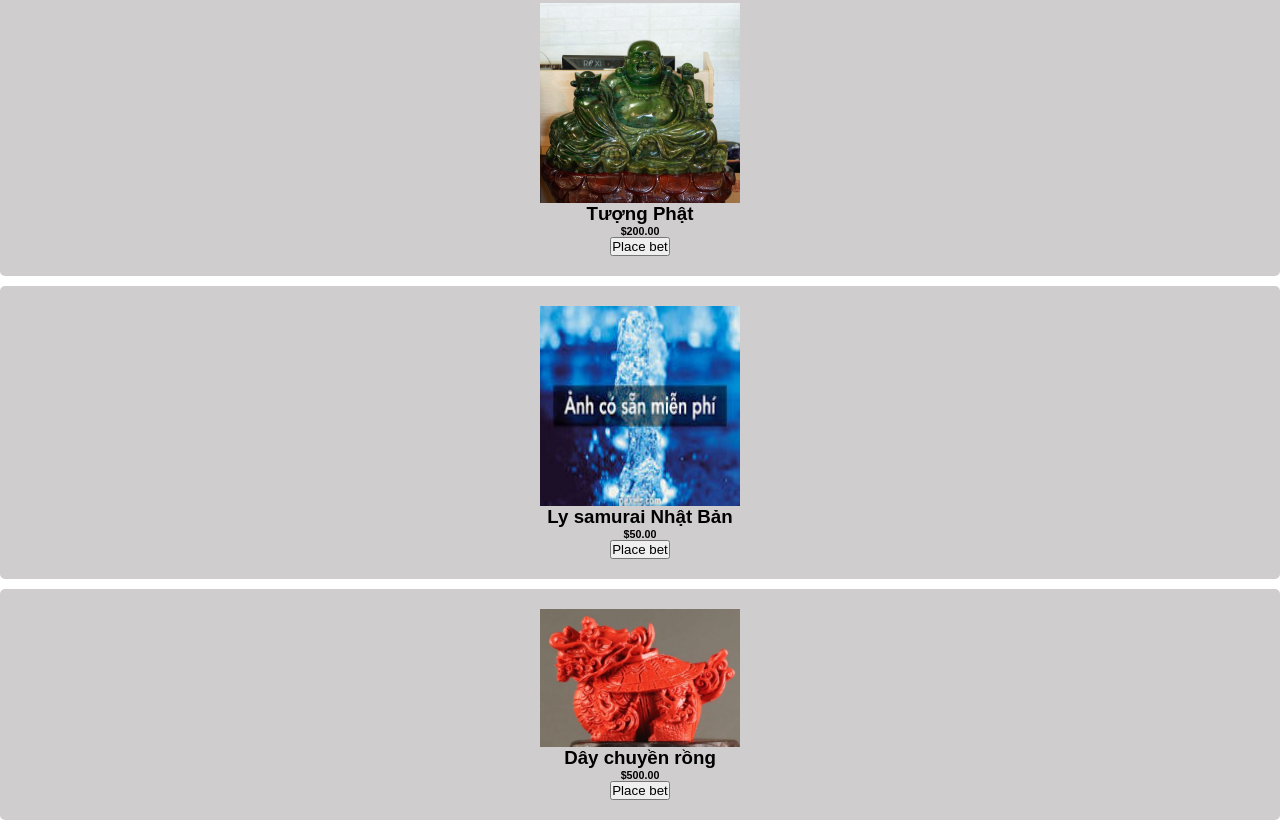
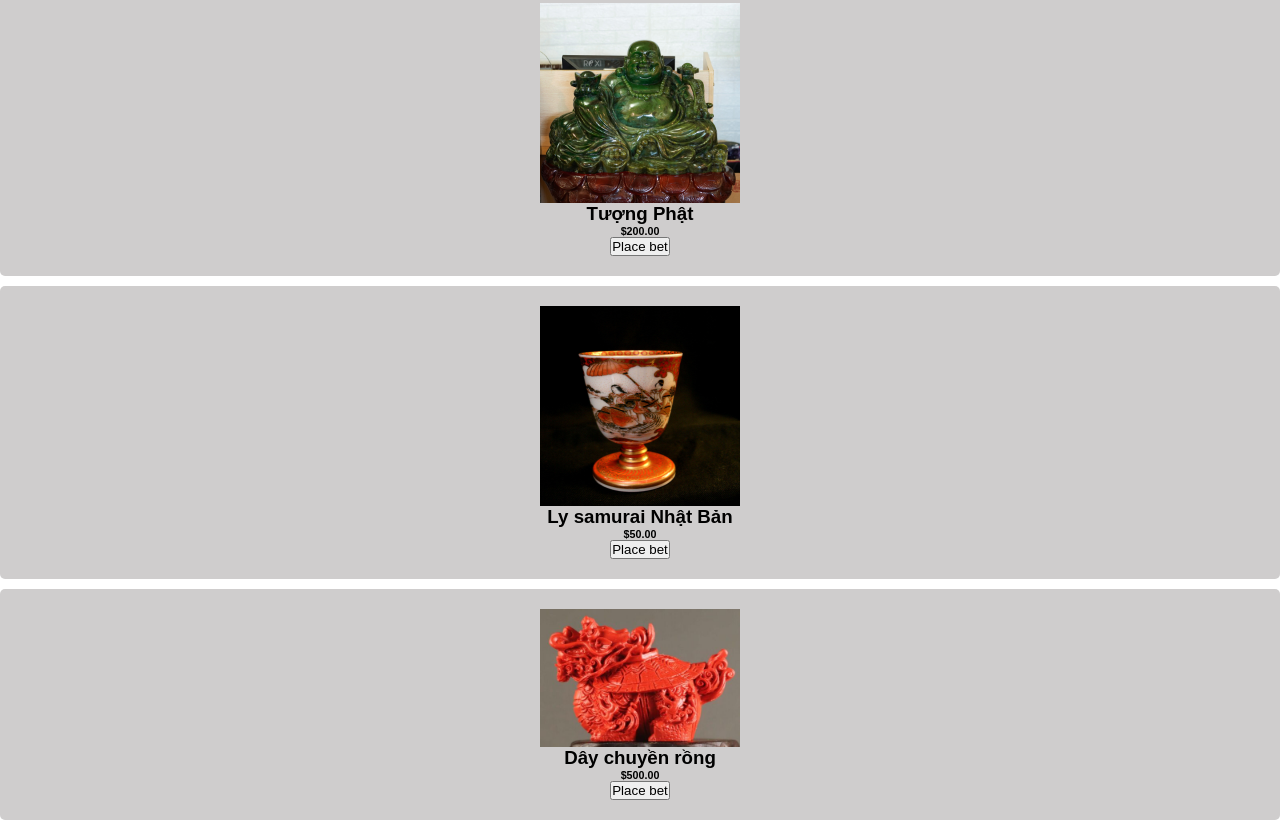
Before and after one commit to TRANTHIKHANHVAN/AuctionHouse, a plain HTML site: page home.html in a window 1280 px wide. Shown: the part 1863-2683 px from the top of the page. Drawn offline with Linux system fonts and the light colour scheme.

Commit message:
Update home.html

```diff
--- a/home.html
+++ b/home.html
@@ -50,7 +50,7 @@
 </div>
 <div class="col-lg-4">
     <div class="stepBox">
-        <img src="Asset/download.jpg" width="200px" height="200px">
+        <img src="Asset/ly samurai Nhật Bản.jpg" width="200px" height="200px">
         <h3>Ly samurai Nhật Bản</h3>
         <p></p>
         <h6>$50.00</h6>
```
